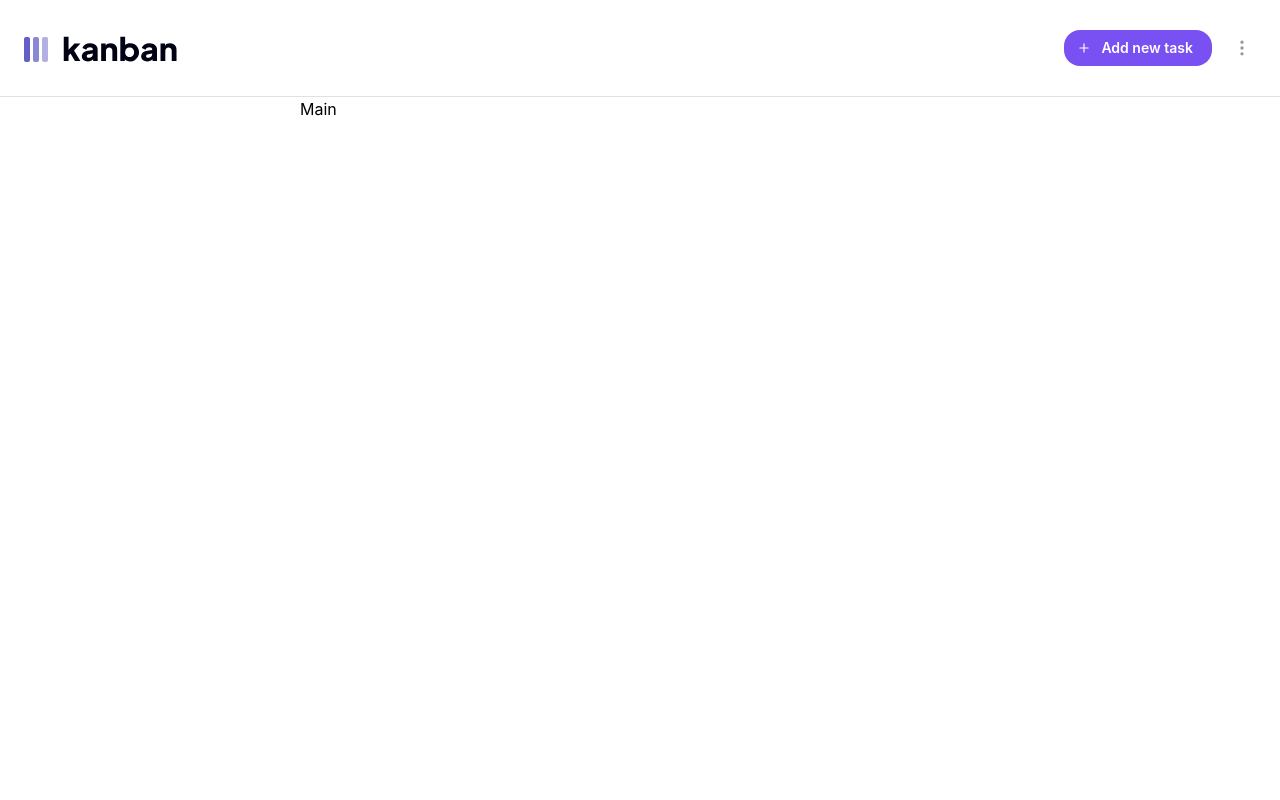
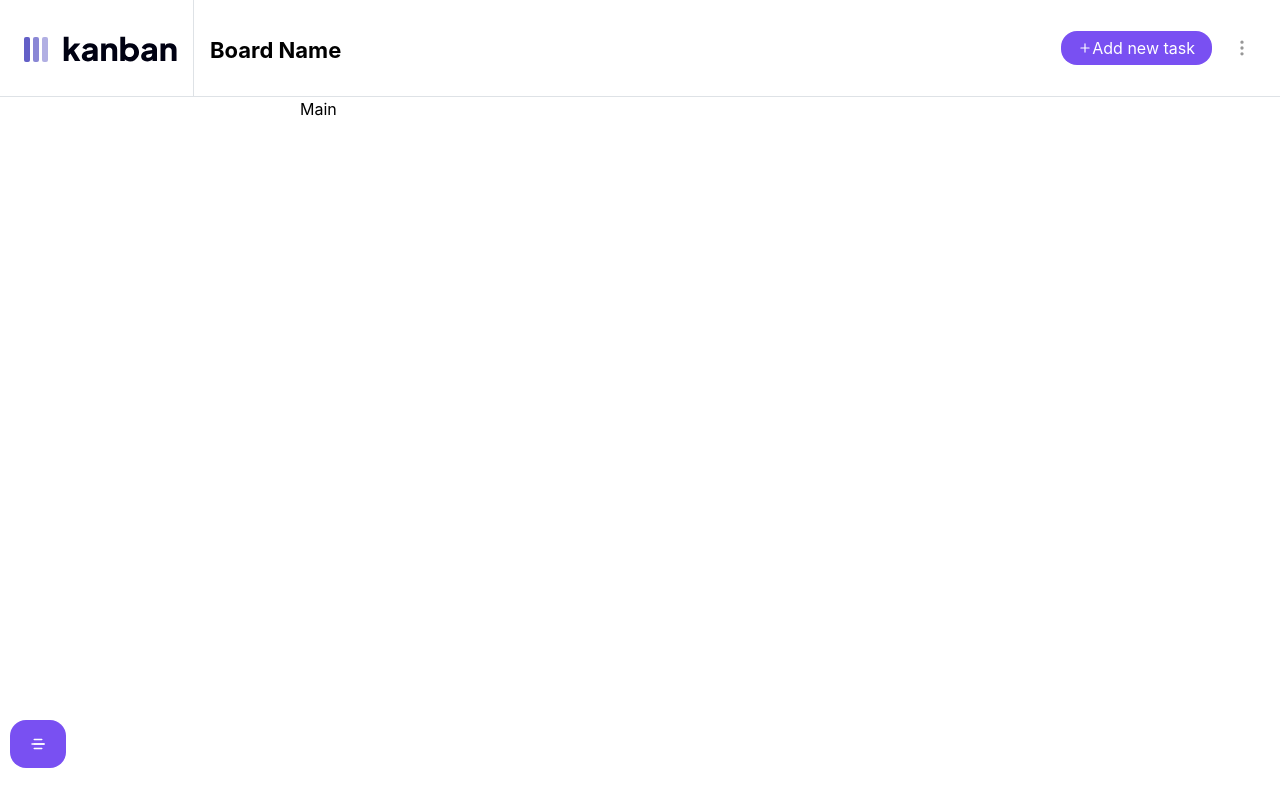
Before and after one commit to ADamian17/ktm-client, a Next.js app: page / in a window 1280 px wide. Built offline with nearby package versions, Linux system fonts and the light colour scheme.

Commit message:
working on app layout

```diff
--- /dev/null
+++ b/layouts/DashboardLayout/DashboardLayoutHeader/CurrentBoard/index.tsx
@@ -0,0 +1,24 @@
+import { ActionIcon, Group, Modal, Title } from '@mantine/core'
+import { useDisclosure } from '@mantine/hooks';
+import { IconChevronDown, IconChevronUp } from '@tabler/icons-react'
+import React from 'react'
+
+const CurrentBoard = () => {
+  const [opened, { open, close }] = useDisclosure(false);
+
+  return (
+    <Group>
+      <Title order={3} h={26}>Board Name</Title>
+
+      <ActionIcon onClick={open} w={10} h={10} variant='transparent' hiddenFrom='sm'>
+        {opened ? <IconChevronUp color="#6741d9" /> : <IconChevronDown color="#6741d9" />}
+      </ActionIcon>
+
+      <Modal opened={opened} onClose={close} title="All Boards (3)" hiddenFrom='sm' withCloseButton={false}>
+        Modal content
+      </Modal>
+    </Group>
+  )
+}
+
+export default CurrentBoard
--- /dev/null
+++ b/layouts/DashboardLayout/DashboardLayoutHeader/index.tsx
@@ -0,0 +1,77 @@
+import { ActionIcon, AppShellHeader, Divider, Group, Menu, MenuDivider, MenuDropdown, MenuItem, MenuLabel, MenuTarget, Modal, rem, Text } from '@mantine/core'
+import { useDisclosure } from '@mantine/hooks';
+import { IconDotsVertical, IconLogout, IconPlus } from '@tabler/icons-react'
+import React from 'react'
+import CurrentBoard from './CurrentBoard';
+
+const DashboardLayoutHeader = () => {
+  const [opened, { open, close }] = useDisclosure(false);
+
+  return (
+    <AppShellHeader>
+      <Group align='center' justify='space-between' h="100%" pl={24} pr={24}>
+        <Group align='center' h="100%">
+          <picture style={{ height: 25 }}>
+            <source
+              media="(min-width: 768px) and (prefers-color-scheme: dark)"
+              srcSet="icons/kanban-light.svg"
+            />
+            <source
+              media="(min-width: 768px) and (prefers-color-scheme: light)"
+              srcSet="icons/kanban-dark.svg"
+            />
+
+            <img
+              src="icons/kanban-mobile.svg"
+              alt="Themed Image"
+            />
+          </picture>
+
+          <Divider orientation="vertical" visibleFrom="sm" />
+
+          <CurrentBoard />
+        </Group>
+
+        <Group>
+          <ActionIcon variant='filled' color="violet" onClick={open} radius="lg" w="fit-content" p="md">
+            <IconPlus size={14} />
+
+            <Text visibleFrom="md">
+              Add new task
+            </Text>
+          </ActionIcon>
+
+          <Modal opened={opened} onClose={close} title="Authentication" centered>
+            Modal content
+          </Modal>
+
+          <Menu shadow="md" width={200} position='bottom-end' offset={25}>
+            <MenuTarget>
+              <ActionIcon variant='transparent' color='#979797'>
+                <IconDotsVertical size={20} />
+              </ActionIcon>
+            </MenuTarget>
+
+            <MenuDropdown>
+              <MenuLabel>Board</MenuLabel>
+              <MenuItem>Edit Board</MenuItem>
+              <MenuItem color="red">Delete Board</MenuItem>
+              <MenuDivider />
+
+              <MenuLabel>Settings</MenuLabel>
+              <MenuItem
+                leftSection={
+                  <IconLogout style={{ width: rem(16), height: rem(16) }} stroke={1.5} />
+                }
+              >
+                Logout
+              </MenuItem>
+            </MenuDropdown>
+          </Menu>
+        </Group>
+      </Group>
+    </AppShellHeader>
+  )
+}
+
+export default DashboardLayoutHeader
--- a/layouts/DashboardLayout/index.tsx
+++ b/layouts/DashboardLayout/index.tsx
@@ -1,8 +1,9 @@
 "use client"
 import { WithChildrenType } from '@/types';
-import { ActionIcon, AppShell, AppShellHeader, AppShellMain, Button, Group, Menu, MenuDivider, MenuDropdown, MenuItem, MenuLabel, MenuTarget, Modal, rem } from '@mantine/core';
+import { ActionIcon, AppShell, AppShellMain, Drawer } from '@mantine/core';
+import DashboardLayoutHeader from './DashboardLayoutHeader';
+import { IconMenu4 } from '@tabler/icons-react';
 import { useDisclosure } from '@mantine/hooks';
-import { IconDotsVertical, IconLogout, IconPlus } from '@tabler/icons-react';
 
 const DashboardLayout = ({ children }: WithChildrenType) => {
   const [opened, { open, close }] = useDisclosure(false);
@@ -12,66 +13,39 @@ const DashboardLayout = ({ children }: WithChildrenType) => {
       header={{ height: { base: 64, md: 80, lg: 97 } }}
       navbar={{ width: { base: 200, md: 300 }, breakpoint: 'sm' }}
     >
-      <AppShellHeader>
-        <Group align='center' justify='space-between' h="100%" pl={24} pr={24}>
-          <picture style={{ height: 25 }}>
-            <source
-              media="(min-width: 768px) and (prefers-color-scheme: dark)"
-              srcSet="icons/kanban-light.svg"
-            />
-            <source
-              media="(min-width: 768px) and (prefers-color-scheme: light)"
-              srcSet="icons/kanban-dark.svg"
-            />
-
-            <img
-              src="icons/kanban-mobile.svg"
-              alt="Themed Image"
-            />
-          </picture>
-
-          <Group>
-            <Button onClick={open} color='violet' radius="lg" leftSection={<IconPlus size={14} />}>
-              Add new task
-            </Button>
-
-            <Modal opened={opened} onClose={close} title="Authentication" centered>
-              Modal content
-            </Modal>
-
-            <Menu shadow="md" width={200} position='bottom-end' offset={25}>
-              <MenuTarget>
-                <ActionIcon variant='transparent' color='#979797'>
-                  <IconDotsVertical size={20} />
-                </ActionIcon>
-              </MenuTarget>
-
-              <MenuDropdown>
-                <MenuLabel>Board</MenuLabel>
-                <MenuItem>Edit Board</MenuItem>
-                <MenuItem color="red">Delete Board</MenuItem>
-                <MenuDivider />
-
-                <MenuLabel>Settings</MenuLabel>
-                <MenuItem
-                  leftSection={
-                    <IconLogout style={{ width: rem(16), height: rem(16) }} stroke={1.5} />
-                  }
-                >
-                  Logout
-                </MenuItem>
-              </MenuDropdown>
-            </Menu>
-          </Group>
-        </Group>
-      </AppShellHeader>
+      <DashboardLayoutHeader />
 
       <AppShellMain>
         {children}
+        <ActionIcon
+          visibleFrom="sm"
+          style={{ position: 'fixed', bottom: 32, left: 10 }}
+          color="violet"
+          onClick={open}
+          p="md"
+          radius="lg"
+          variant='filled'
+          w={56}
+          h={48}
+        >
+          <IconMenu4 size={18} />
+        </ActionIcon>
+
+        <Drawer
+          visibleFrom="sm"
+          offset={8}
+          onClose={close}
+          opened={opened}
+          size="sm"
+          withCloseButton={false}
+          radius="sm"
+          title="All Boards (3)"
+        >
+          Drawer content
+        </Drawer>
       </AppShellMain>
     </AppShell>
   )
 };
 
-
 export default DashboardLayout
--- a/next.config.mjs
+++ b/next.config.mjs
@@ -1,5 +1,6 @@
 /** @type {import('next').NextConfig} */
 const nextConfig = {
+  reactStrictMode: true,
   trailingSlash: true,
   sassOptions: {
     includePaths: ["styles"],
```
